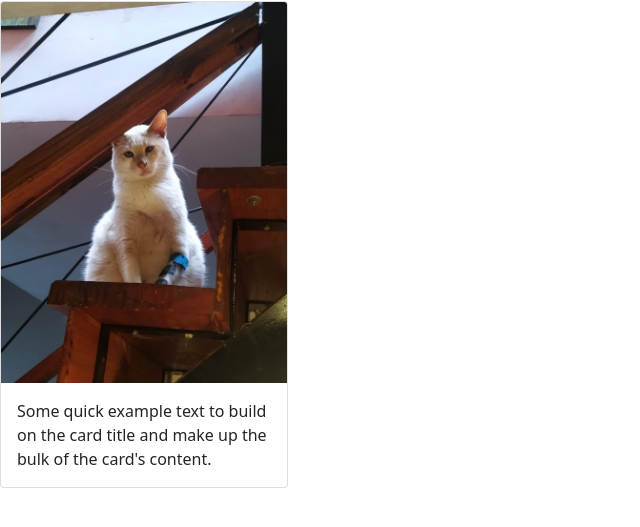
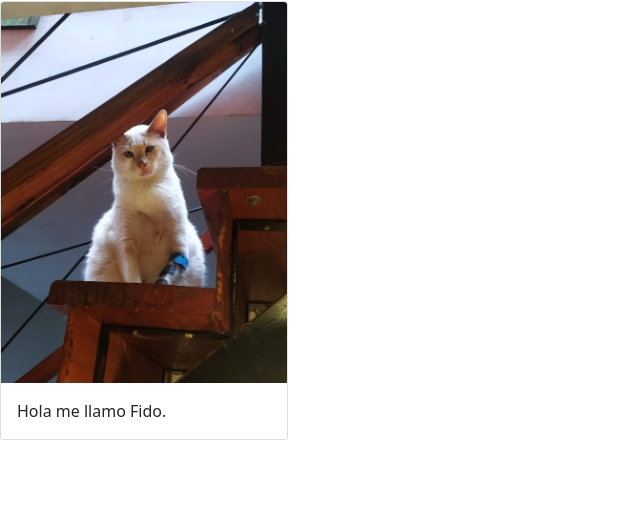
Before and after one commit to KatiaRudenick/AyEDI-Webpage, a plain HTML site: page docs/index.html in a window 1280 px wide. Shown: the part 55-582 px from the top of the page, without its empty margins (0-640 px from the left). Drawn offline with nearby package versions, Linux system fonts and the light colour scheme.

Commit message:
Le agrego texto al card

```diff
--- a/docs/index.html
+++ b/docs/index.html
@@ -27,7 +27,7 @@
     <div class="card" style="width: 18rem;">
       <img src="/tuti.jfif" class="card-img-top" alt="...">
       <div class="card-body">
-        <p class="card-text">Some quick example text to build on the card title and make up the bulk of the card's content.</p>
+        <p class="card-text">Hola me llamo Fido.</p>
       </div>
     </div>
 
```
